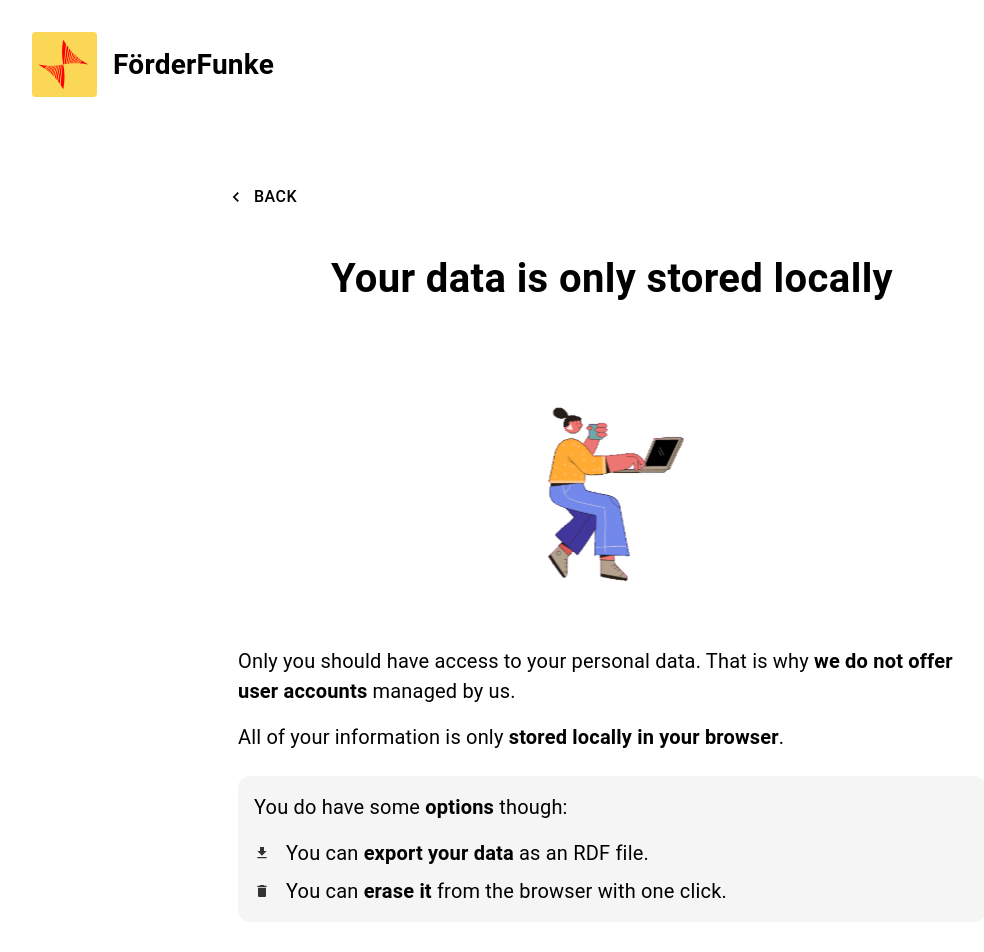
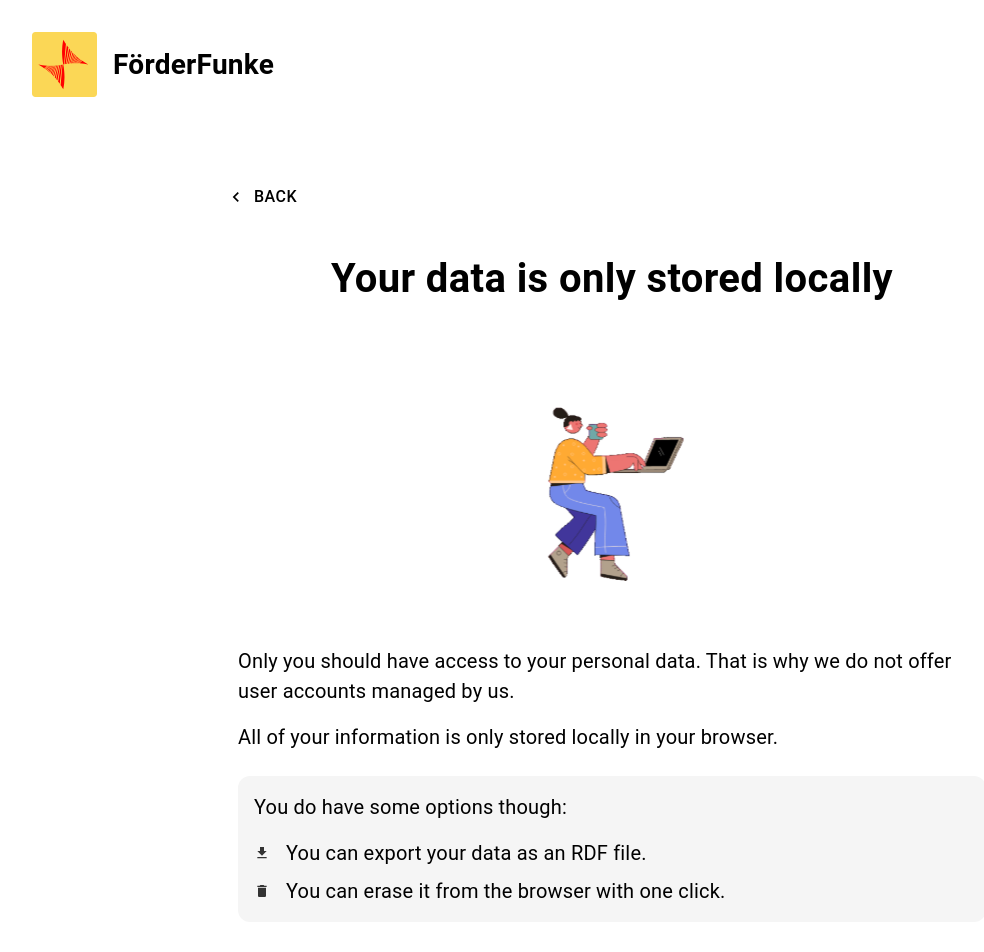
Before and after one commit to Citizen-Knowledge-Graph/foerderfunke-react-app, a React (Create React App) app: page /info-privacy in a window 1280 px wide. Shown: the top 952 px of the page, without its empty margins (28-1012 px from the left). Built offline with nearby package versions, Linux system fonts and the light colour scheme.

Commit message:
Translate along quick check journey

```diff
--- a/src/language/translations.js
+++ b/src/language/translations.js
@@ -75,6 +75,45 @@ const translations = {
                 header: "Supported by",
                 text: "We were part of the 15th round of the Prototype Fund from March to September 2024. Förderkennzeichen: 01IS24S19."
             },
+        },
+        app: {
+            privacySite: {
+                header: "Your data is only stored locally",
+                text1: "Only you should have access to your personal data. That is why we do not offer user accounts managed by us.",
+                text2: "All of your information is only stored locally in your browser.",
+                optionHeader: "You do have some options though:",
+                option1: "You can export your data as an RDF file.",
+                option2: "You can erase it from the browser with one click.",
+            },
+            discoverChoice: {
+                header: "Your choice",
+                text: "Two ways of discovering benefits for you",
+                quickCheck: "Quick eligibility check",
+                quickCheckComment: "Based on up to 10 benefits",
+                browseAll: "Browse all benefits",
+            },
+            topicSelection: {
+                header: "Quick eligibility check",
+                text: "Which topics are you interested in exploring benefits for?",
+                selectAll: "Select all",
+                confirmBtn: "Confirm",
+            },
+            topicsChosen: {
+                topicsText: "Based on your chosen topics we will provide you with a list of benefits you may be eligible for.",
+                benefitText: "Based on your chosen benefit we will ask you the questions necessary to determine your eligibility.",
+                discoverBtn: "Discover your benefits",
+            },
+            questions: {
+                progress: "Question",
+                info: "We update the number of questions and potential benefits depending on your answers.",
+                multipleAnswers: "Multiple answers possible",
+                confirmBtn: "Confirm"
+            },
+            qsComplete: {
+                header: "Your quick check is complete",
+                hint: "You currently cannot edit your profile data. If you need to make changes, you can restart the discovery journey.",
+                discoverBtn: "Discover your benefits"
+            }
         }
     },
     de: {
@@ -153,6 +192,45 @@ const translations = {
                 header: "Unterstützt von",
                 text: "Wir waren Teil der 15. Runde des Prototype Fund von März bis September 2024. Förderkennzeichen: 01IS24S19."
             },
+        },
+        app: {
+            privacySite: {
+                header: "Deine Daten werden nur lokal gespeichert",
+                text1: "Nur du solltest Zugriff auf deine persönlichen Daten haben. Deshalb bieten wir keine von uns verwalteten Benutzerkonten an.",
+                text2: "Alle deine Informationen werden nur lokal in deinem Browser gespeichert.",
+                optionHeader: "Du hast aber einige Optionen:",
+                option1: "Du kannst deine Daten als RDF-Datei exportieren.",
+                option2: "Du kannst sie mit einem Klick aus dem Browser löschen."
+            },
+            discoverChoice: {
+                header: "Deine Wahl",
+                text: "Zwei Möglichkeiten, um Leistungen für dich zu entdecken",
+                quickCheck: "Schneller Anspruchscheck",
+                quickCheckComment: "Basierend auf bis zu 10 Leistungen",
+                browseAll: "Alle Leistungen durchsuchen",
+            },
+            topicSelection: {
+                header: "Schneller Anspruchscheck",
+                text: "Für welche Themen möchtest du Leistungen entdecken?",
+                selectAll: "Alle auswählen",
+                confirmBtn: "Bestätigen",
+            },
+            topicsChosen: {
+                topicsText: "Basierend auf deinen ausgewählten Themen stellen wir dir eine Liste von Leistungen zur Verfügung, für die du möglicherweise infrage kommst.",
+                benefitText: "Basierend auf deiner ausgewählten Leistung stellen wir dir die notwendigen Fragen, um deine Anspruchsberechtigung zu ermitteln.",
+                discoverBtn: "Entdecke deine Leistungen",
+            },
+            questions: {
+                progress: "Frage",
+                info: "Wir aktualisieren die Anzahl der Fragen und möglichen Leistungen basierend auf deinen Antworten.",
+                multipleAnswers: "Mehrere Antworten möglich",
+                confirmBtn: "Bestätigen",
+            },
+            qsComplete: {
+                header: "Dein schneller Anspruchscheck ist abgeschlossen",
+                hint: "Du kannst deine Profildaten derzeit nicht bearbeiten. Wenn du Änderungen vornehmen musst, kannst du den Entdeckungsprozess neu starten.",
+                discoverBtn: "Entdecke deine Leistungen",
+            }
         }
     },
 };
--- a/src/screens/info-screen/InfoScreenPrivacy.js
+++ b/src/screens/info-screen/InfoScreenPrivacy.js
@@ -6,34 +6,36 @@ import HStack from "../../components/HStack";
 import globalStyles from "../../styles/styles";
 import FileDownloadIcon from "@mui/icons-material/FileDownload";
 import DeleteIcon from "@mui/icons-material/Delete";
+import useTranslation from "../../language/useTranslation";
 
 const InfoScreenPrivacy = () => {
+    const { t } = useTranslation();
+
     return (
-        <InfoScreen title={'Your data is only stored locally'} imageUrl={'privacy_1'} forwardLink="/onboarding-choice">
+        <InfoScreen title={t('app.privacySite.header')} imageUrl={'privacy_1'} forwardLink="/onboarding-choice">
             <VStack sx={styles.infoBox}>
                 <Typography sx={styles.infoText}>
-                    Only you should have access to your personal data. That is why <strong>we do
-                    not offer user accounts</strong> managed by us.
+                    {t('app.privacySite.text1')}
                 </Typography>
                 <Typography sx={styles.infoText}>
-                    All of your information is only <strong>stored locally in your browser</strong>.
+                    {t('app.privacySite.text2')}
                 </Typography>
             </VStack>
             <VStack sx={styles.optionsBox}>
                 <Typography sx={styles.optionsText}>
-                    You do have some <strong>options</strong> though:
+                    {t('app.privacySite.optionHeader')}
                 </Typography>
                 <VStack gap={1}>
                     <HStack alignItems={'center'}>
                         <FileDownloadIcon sx={{color: globalStyles.colorDarkGrey, fontSize: '16px'}}/>
-                        <Typography sx={styles.optionsText}>You can <strong>export your data</strong> as an RDF
-                            file.
+                        <Typography sx={styles.optionsText}>
+                            {t('app.privacySite.option1')}
                         </Typography>
                     </HStack>
                     <HStack alignItems={'center'}>
                         <DeleteIcon sx={{color: globalStyles.colorDarkGrey, fontSize: '16px'}}/>
-                        <Typography sx={styles.optionsText}>You can <strong>erase it</strong> from the
-                            browser with one click.
+                        <Typography sx={styles.optionsText}>
+                            {t('app.privacySite.option2')}
                         </Typography>
                     </HStack>
                 </VStack>
--- a/src/screens/onboarding-welcome/components/OnboardingWelcomeScreen.js
+++ b/src/screens/onboarding-welcome/components/OnboardingWelcomeScreen.js
@@ -11,9 +11,12 @@ import {useStore} from "../../../components/ViewportUpdater";
 import AppScreenWrapper from "../../../components/AppScreenWrapper";
 import globalStyles from "../../../styles/styles";
 import {useMetadataStore, useSelectedTopicsStore} from "../../../storage/zustand";
+import useTranslation from "../../../language/useTranslation";
 
 
 const OnboardingWelcomeScreen = ({children, buttonText, link, isLoading = false}) => {
+    const { t } = useTranslation();
+
     const isDesktop = useStore((state) => state.isDesktop);
     const selectedTopics = useSelectedTopicsStore((state) => state.selectedTopics);
     const metadata = useMetadataStore((state) => state.metadata);
@@ -36,7 +39,7 @@ const OnboardingWelcomeScreen = ({children, buttonText, link, isLoading = false}
                 <VStack gap={5}>
                     <VStack gap={2}>
                         <Typography sx={styles.titleText}>
-                            Quick eligibility check
+                            {t('app.topicSelection.header')}
                         </Typography>
                         <HStack>
                             <IconCard icon={AccessTimeIcon} iconColor={globalStyles.secondaryColor} text="5 Min."/>
--- a/src/screens/profile-screen/components/ProfileDataList.js
+++ b/src/screens/profile-screen/components/ProfileDataList.js
@@ -7,8 +7,10 @@ import HStack from "../../../components/HStack";
 import RestartAltIcon from '@mui/icons-material/RestartAlt';
 import {Link} from "react-router-dom";
 import Divider from "@mui/material/Divider";
+import useTranslation from "../../../language/useTranslation";
 
 const ProfileDataList = () => {
+    const { t } = useTranslation();
     const userProfileData = useUserProfileData();
 
     return (
@@ -49,8 +51,7 @@ const ProfileDataList = () => {
             <VStack sx={styles.restartBox}>
                 <HStack gap={3} justifyContent={'space-between'} alignItems={'center'}>
                     <Typography>
-                        You currently cannot edit your profile data. If you need to make changes, you
-                        can restart the discovery journey.
+                        {t('app.qsComplete.hint')}
                     </Typography>
                     <IconButton
                         component={Link}
--- a/src/screens/profile-section/components/ProfileSectionCompleted.js
+++ b/src/screens/profile-section/components/ProfileSectionCompleted.js
@@ -7,8 +7,10 @@ import ButtonCard from "../../../components/ButtonCard";
 import globalStyles from "../../../styles/styles";
 import { UserModel } from "../../../models/UserModel";
 import ProfileDataList from "../../profile-screen/components/ProfileDataList";
+import useTranslation from "../../../language/useTranslation";
 
 const ProfileSectionCompleted = () => {
+    const { t } = useTranslation();
     const userProfile = UserModel.retrieveUserData("ff:quick-check-user");
 
     return (
@@ -23,7 +25,7 @@ const ProfileSectionCompleted = () => {
                 <HStack justifyContent={'center'} sx={{ width: "100%" }}>
                     <VStack gap={1} alignItems={'center'} sx={styles.completeTextBox}>
                         <Typography variant="h4" sx={styles.completeText}>
-                            Your quick check is complete
+                            {t('app.qsComplete.header')}
                         </Typography>
                     </VStack>
                 </HStack>
@@ -32,7 +34,7 @@ const ProfileSectionCompleted = () => {
                 )}
                 <ButtonCard
                     link={`/eligibility-overview`}
-                    text="Discover your benefits"
+                    text={t('app.qsComplete.discoverBtn')}
                     backgroundColor={globalStyles.secondaryColor}
                 />
             </VStack>
--- a/src/screens/profile-section/components/ProfileSectionField.js
+++ b/src/screens/profile-section/components/ProfileSectionField.js
@@ -10,6 +10,7 @@ import ProfileSectionInputSwitch from "./input-types/ProfileSectionInputSwitch";
 // import handlers
 import {useHandleAddClick} from "../handlers/addClickHandler";
 import {useProfileSectionStore} from "../../../storage/useProfileSectionStore";
+import useTranslation from "../../../language/useTranslation";
 
 const ProfileSectionField = ({
                                  currentField,
@@ -17,6 +18,7 @@ const ProfileSectionField = ({
                                  handleConfirm,
                                  isLoading,
                              }) => {
+    const { t } = useTranslation();
     const [value, setValue] = useState(null);
     const retrieveCurrentEntityData = useProfileSectionStore((state) => state.retrieveCurrentEntityData)
     const entityData = useMemo(() => retrieveCurrentEntityData(), [retrieveCurrentEntityData]);
@@ -77,7 +79,7 @@ const ProfileSectionField = ({
                                         padding: '12px'
                                     }}
                                     onClick={() => handleAddClick(value, currentIndex)}
-                            >Confirm</Button>
+                            >{t('app.questions.confirmBtn')}</Button>
                         )
                 }
             </VStack>
--- a/src/screens/profile-section/components/input-types/ProfileInputMultiSelection.js
+++ b/src/screens/profile-section/components/input-types/ProfileInputMultiSelection.js
@@ -1,7 +1,10 @@
 import React, {useMemo} from 'react';
 import {Checkbox, FormControlLabel, FormGroup, FormLabel, Typography} from '@mui/material';
+import useTranslation from "../../../../language/useTranslation";
 
 const ProfileInputMultiSelection = ({ value, setValue, currentField, error }) => {
+    const { t } = useTranslation();
+
     const choices = useMemo(() => {
         const map = {};
         currentField.choices.forEach((choice) => {
@@ -26,7 +29,7 @@ const ProfileInputMultiSelection = ({ value, setValue, currentField, error }) =>
     return (
         <>
             <FormGroup>
-                <FormLabel component="legend">Multiple answers possible</FormLabel>
+                <FormLabel component="legend">{t('app.questions.multipleAnswers')}</FormLabel>
                 {Object.entries(choices).map(([key, label]) => (
                     <FormControlLabel
                         key={key}
```
Also changed, not shown: src/screens/onboarding-choice/OnboardingChoice.js (+8 -6 lines), src/screens/onboarding-welcome/OnboardingWelcomeOverview.js (+5 -3 lines), src/screens/onboarding-welcome/OnboardingWelcomeTopics.js (+5 -3 lines), src/screens/profile-section/components/ProfileSectionQuestionsCount.js (+5 -3 lines).
